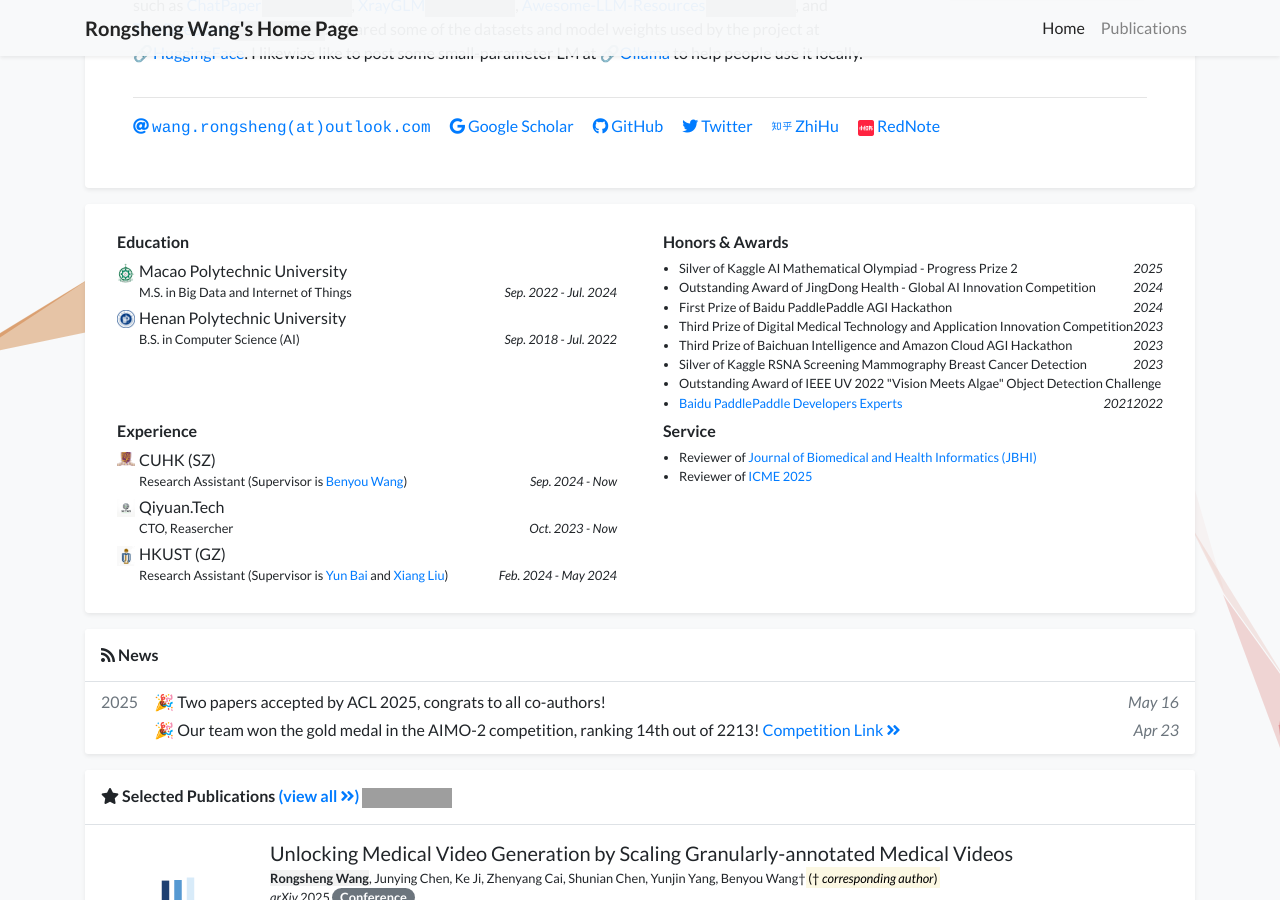
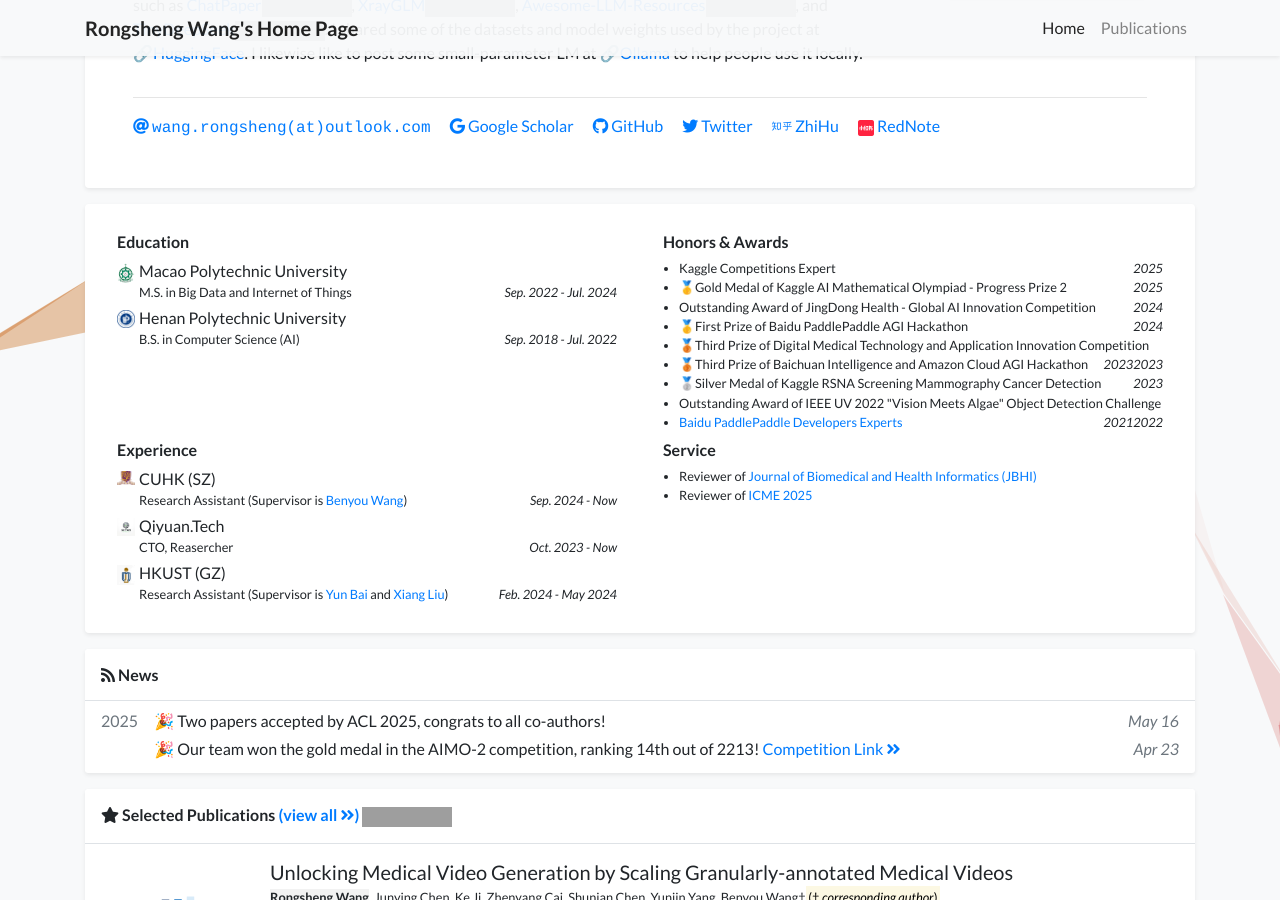
Before and after one commit to WangRongsheng/WangRongsheng.github.io, a Jekyll site: the page built from index.html, in a window 1280 px wide and 900 px high, scrolled down 327 px, cut to the strip 0-900 px from the top of the window. Built offline with Jekyll 4.4.1, drawn with Linux system fonts in a browser that asks for light colours; a style sheet for code colours, icons or effects is not loaded; grey boxes are pictures that could not be loaded.

Commit message:
Update profile.yml

```diff
--- a/_data/profile.yml
+++ b/_data/profile.yml
@@ -53,17 +53,19 @@ experience:
 
 
 awards:
-- name: Silver of Kaggle AI Mathematical Olympiad - Progress Prize 2
+- name: Kaggle Competitions Expert
+  date: 2025
+- name: 🥇Gold Medal of Kaggle AI Mathematical Olympiad - Progress Prize 2
   date: 2025
 - name: Outstanding Award of JingDong Health - Global AI Innovation Competition
   date: 2024
-- name: First Prize of Baidu PaddlePaddle AGI Hackathon
+- name: 🥇First Prize of Baidu PaddlePaddle AGI Hackathon
   date: 2024
-- name: Third Prize of Digital Medical Technology and Application Innovation Competition
+- name: 🥉Third Prize of Digital Medical Technology and Application Innovation Competition
   date: 2023
-- name: Third Prize of Baichuan Intelligence and Amazon Cloud AGI Hackathon
+- name: 🥉Third Prize of Baichuan Intelligence and Amazon Cloud AGI Hackathon
   date: 2023
-- name: Silver of Kaggle RSNA Screening Mammography Breast Cancer Detection
+- name: 🥈Silver Medal of Kaggle RSNA Screening Mammography Cancer Detection
   date: 2023
 - name: Outstanding Award of IEEE UV 2022 "Vision Meets Algae" Object Detection Challenge
   date: 2022
```
